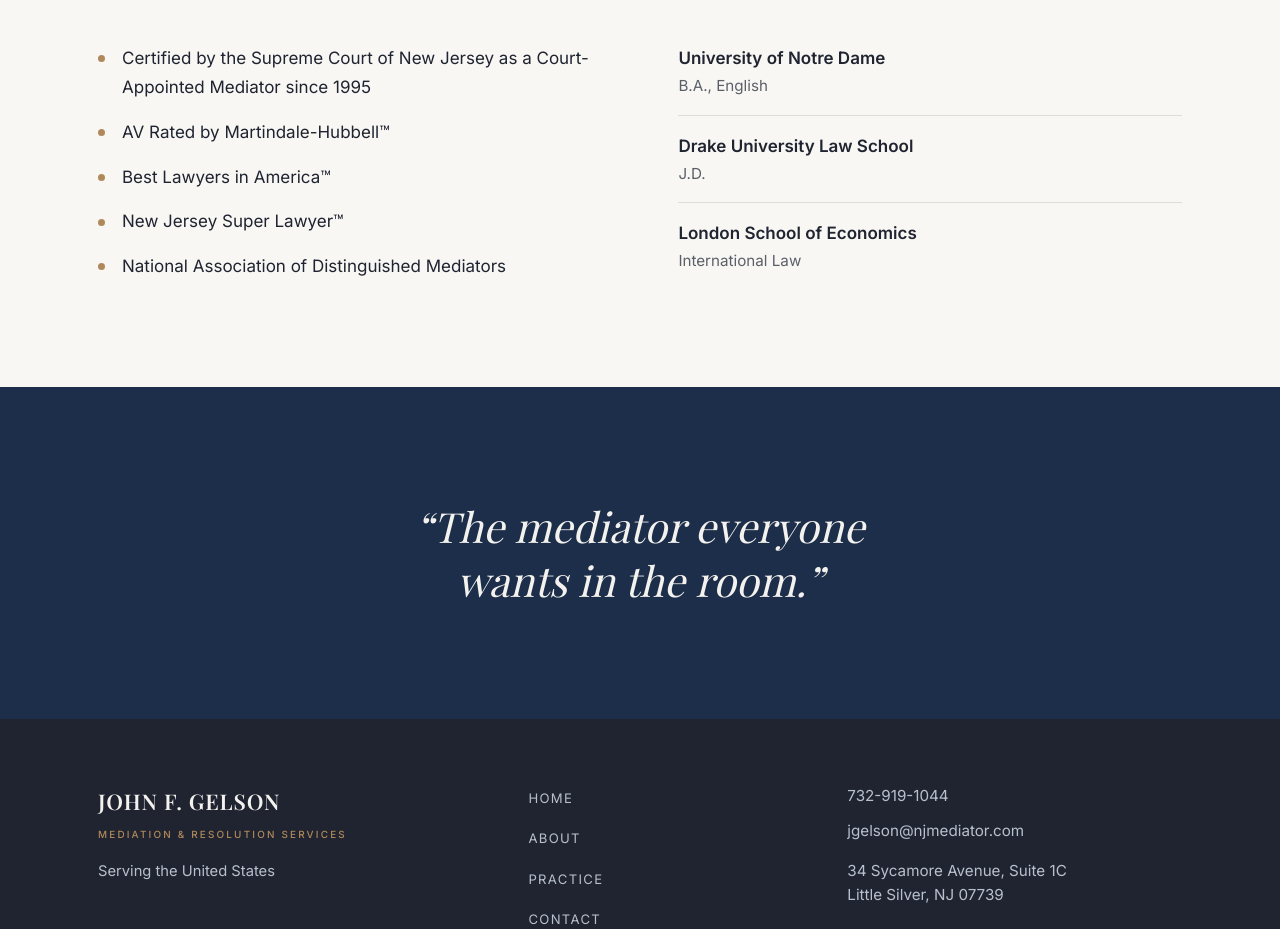
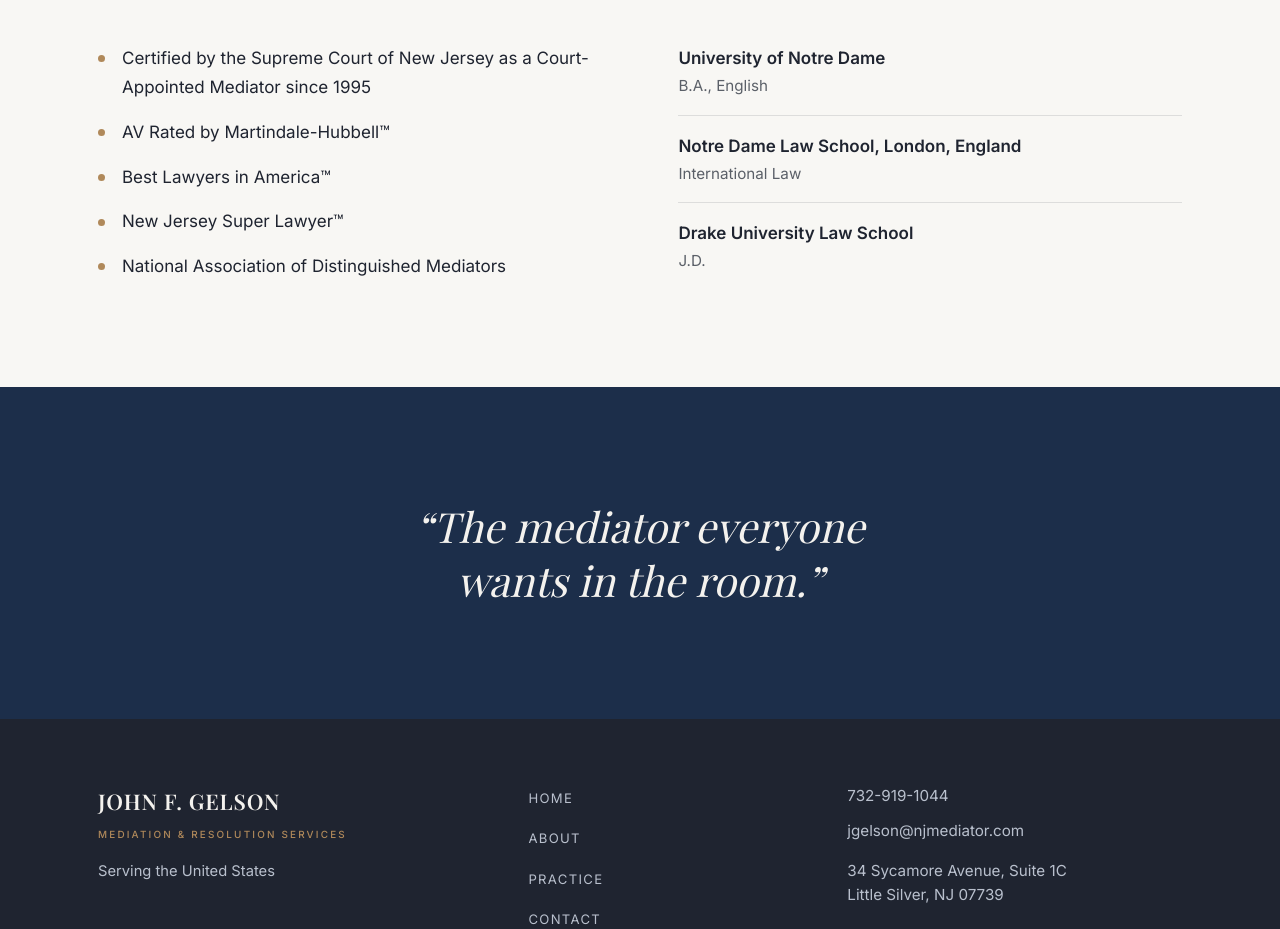
Before and after one commit to MauroAppsLLC/NJMediator, a SvelteKit app: page /about in a window 1280 px wide. Shown: the part 1540-2469 px from the top of the page. Built offline with nearby package versions, Linux system fonts and the light colour scheme; a web font is replaced by a local one.

Commit message:
tweaks again 7 - send over to client

```diff
--- a/src/routes/about/+page.svelte
+++ b/src/routes/about/+page.svelte
@@ -42,8 +42,8 @@
 
 	const education = [
 		{ school: 'University of Notre Dame', degree: 'B.A., English' },
-		{ school: 'Drake University Law School', degree: 'J.D.' },
-		{ school: 'London School of Economics', degree: 'International Law' }
+		{ school: 'Notre Dame Law School, London, England', degree: 'International Law' },
+		{ school: 'Drake University Law School', degree: 'J.D.' }
 	];
 </script>
 
```
